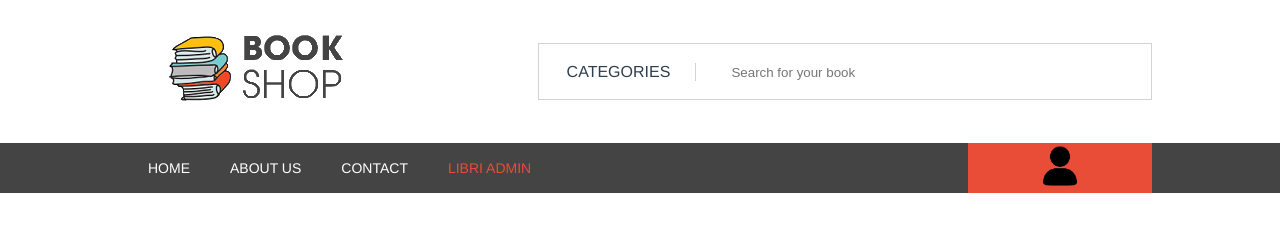
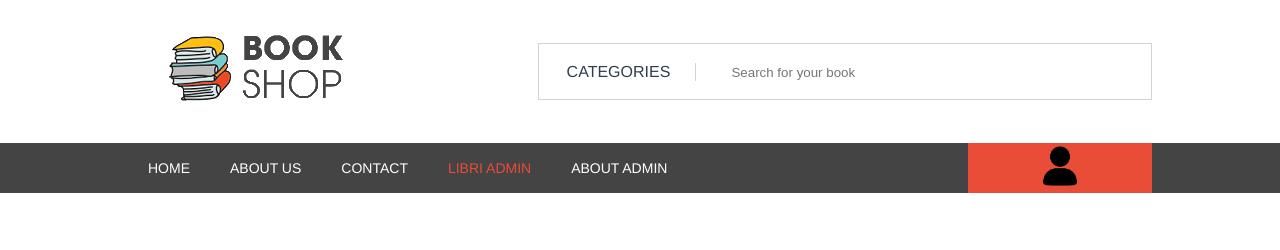
Before and after one commit to gk44739/ebook, a Vue app in the folder ebook/: page /libriAdmin in a window 1280 px wide. Shown: the top 250 px of the page. Built offline with nearby package versions, Linux system fonts and the light colour scheme.

Commit message:
Creating a link in navigation

```diff
--- a/ebook/src/components/Navigation.vue
+++ b/ebook/src/components/Navigation.vue
@@ -8,6 +8,7 @@
                         <li><router-link to="/About" exact>ABOUT US</router-link></li>
                         <li><router-link to="/Contact" exact>CONTACT</router-link></li>
                         <li><router-link to="/libriAdmin" exact>LIBRI ADMIN</router-link></li>
+                        <li><router-link to="/AboutAdmin" exact>ABOUT ADMIN</router-link></li>
                     </ul>
                 </div>
 
```
